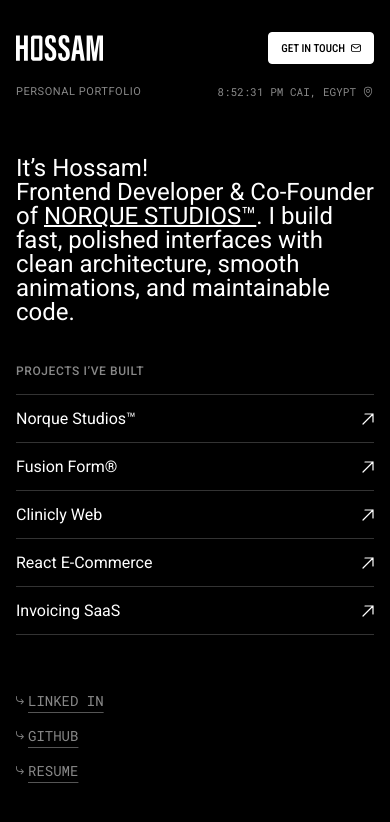
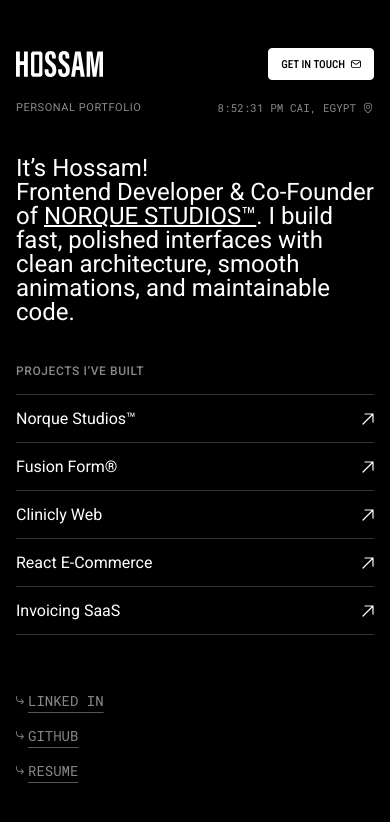
Before and after one commit to Hoss008/my-portfolio, a React (Vite) app in the folder my-portfolio/: page / in a window 390 px wide. Shown: the top 822 px of the page. Built offline with nearby package versions, Linux system fonts and the light colour scheme.

Commit message:
Increase top padding in body for improved layout spacing

```diff
--- a/my-portfolio/src/app.module.css
+++ b/my-portfolio/src/app.module.css
@@ -262,7 +262,7 @@ body {
     padding-inline: 16px;
     padding-block: 24px;
     align-items: center;
-    padding-top: 2rem;
+    padding-top: 3rem;
   }
 
   /* "display: contents" makes the .left wrapper disappear from the grid layout,
```
